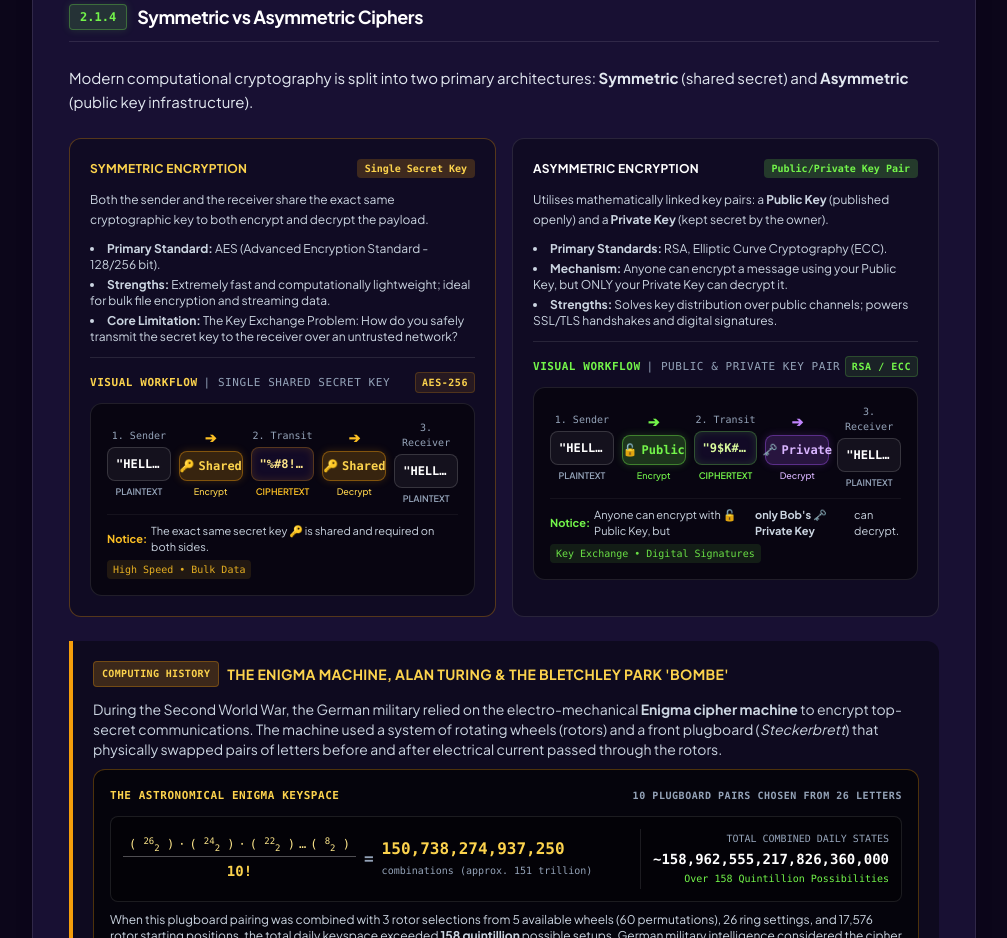
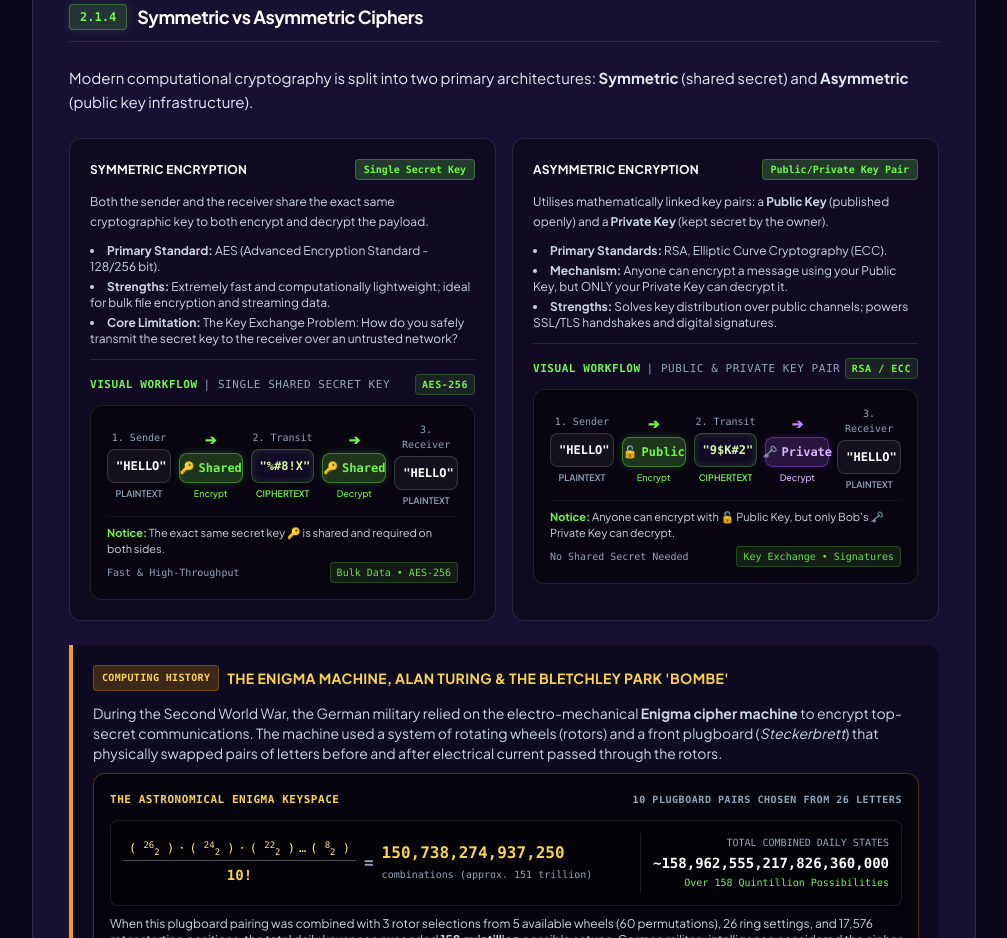
Before and after one commit to lucaspinna-git/wmnics82-labs, a plain HTML site: page lesson_02_explainer.html in a window 1280 px wide. Shown: the part 4055-4993 px from the top of the page, without its empty margins (256-1263 px from the left). Drawn offline with nearby package versions, Linux system fonts and the light colour scheme.

Commit message:
Harmonise symmetric encryption card color scheme to match asymmetric palette and fix chip text truncation

```diff
--- a/lesson_02_explainer.html
+++ b/lesson_02_explainer.html
@@ -491,10 +491,10 @@
                     </p>
 <!-- Comparison Grid -->
 <div class="grid grid-cols-1 sm:grid-cols-2 gap-4">
-<div class="bg-black/30 border border-amber-500/30 rounded-xl p-5 space-y-3">
+<div class="bg-black/30 border border-white/10 rounded-xl p-5 space-y-3">
 <div class="flex items-center justify-between">
-<div class="text-xs font-bold uppercase tracking-wide text-amber-300">Symmetric Encryption</div>
-<span class="text-[10px] bg-amber-500/20 text-amber-300 px-2 py-0.5 rounded font-mono font-bold">Single Secret Key</span>
+<div class="text-xs font-bold uppercase tracking-wide text-white">Symmetric Encryption</div>
+<span class="text-[10px] bg-netcom-lime/20 text-netcom-lime px-2 py-0.5 rounded font-mono font-bold border border-netcom-lime/30">Single Secret Key</span>
 </div>
 <p class="text-xs text-slate-300 leading-relaxed">
                                 Both the sender and the receiver share the exact same cryptographic key to both encrypt and decrypt the payload.
@@ -506,67 +506,68 @@
 </ul>
                         <!-- Symmetric Visual Workflow Diagram -->
                         <div class="mt-4 pt-3.5 border-t border-white/10 space-y-2.5">
-                            <div class="text-[11px] font-mono uppercase tracking-wider text-amber-300 font-bold flex items-center justify-between">
+                            <div class="text-[11px] font-mono uppercase tracking-wider text-netcom-lime font-bold flex items-center justify-between">
                                 <span class="flex items-center gap-1.5">
                                     <span>Visual Workflow</span>
                                     <span class="text-slate-400 font-normal">| Single Shared Secret Key</span>
                                 </span>
-                                <span class="text-[10px] px-1.5 py-0.5 rounded bg-amber-500/10 text-amber-300 border border-amber-500/20">AES-256</span>
+                                <span class="text-[10px] px-1.5 py-0.5 rounded bg-netcom-lime/10 text-netcom-lime border border-netcom-lime/20 font-mono font-bold">AES-256</span>
                             </div>
                             <div class="bg-black/50 border border-white/10 rounded-xl p-3 sm:p-4 space-y-2">
-                                <div class="grid grid-cols-5 gap-1.5 sm:gap-2 items-center text-center">
+                                <div class="grid grid-cols-5 gap-1 sm:gap-2 items-center text-center">
                                     <!-- 1. Sender (Plaintext) -->
                                     <div class="space-y-1">
                                         <div class="text-[10px] text-slate-400 font-mono">1. Sender</div>
-                                        <div class="p-2 rounded-lg bg-white/5 border border-white/15 text-white font-mono text-xs font-bold truncate">"HELLO"</div>
+                                        <div class="px-1 py-1.5 sm:px-2 sm:py-2 rounded-lg bg-white/5 border border-white/15 text-white font-mono text-[11px] sm:text-xs font-bold whitespace-nowrap">"HELLO"</div>
                                         <div class="text-[9px] text-slate-400 uppercase font-semibold">Plaintext</div>
                                     </div>
                                     <!-- 2. Encrypt with Shared Key -->
                                     <div class="space-y-1">
-                                        <div class="text-amber-400 text-xs sm:text-sm font-bold">➔</div>
-                                        <div class="p-1 sm:p-1.5 rounded-lg bg-amber-500/20 border border-amber-500/40 text-amber-300 text-[10px] sm:text-xs font-mono font-bold flex items-center justify-center gap-1 shadow-[0_0_8px_rgba(245,158,11,0.2)]">
+                                        <div class="text-netcom-lime text-xs sm:text-sm font-bold">➔</div>
+                                        <div class="px-1 py-1 sm:px-1.5 sm:py-1.5 rounded-lg bg-netcom-lime/20 border border-netcom-lime/40 text-netcom-lime text-[10px] sm:text-xs font-mono font-bold flex items-center justify-center gap-1 shadow-[0_0_8px_rgba(115,245,74,0.2)]">
                                             <span>🔑</span>
                                             <span class="hidden sm:inline">Shared</span>
                                         </div>
-                                        <div class="text-[9px] text-amber-300 font-medium">Encrypt</div>
+                                        <div class="text-[9px] text-netcom-lime font-medium">Encrypt</div>
                                     </div>
                                     <!-- 3. Ciphertext in Transit -->
                                     <div class="space-y-1">
                                         <div class="text-[10px] text-slate-400 font-mono">2. Transit</div>
-                                        <div class="p-2 rounded-lg bg-[#120a26] border border-amber-500/30 text-amber-200 font-mono text-xs font-bold truncate shadow-[inset_0_0_8px_rgba(245,158,11,0.15)]">"%#8!X"</div>
-                                        <div class="text-[9px] text-amber-400 uppercase font-semibold">Ciphertext</div>
+                                        <div class="px-1 py-1.5 sm:px-2 sm:py-2 rounded-lg bg-[#120a26] border border-netcom-lime/30 text-lime-200 font-mono text-[11px] sm:text-xs font-bold whitespace-nowrap shadow-[inset_0_0_8px_rgba(115,245,74,0.15)]">"%#8!X"</div>
+                                        <div class="text-[9px] text-netcom-lime uppercase font-semibold">Ciphertext</div>
                                     </div>
                                     <!-- 4. Decrypt with Same Shared Key -->
                                     <div class="space-y-1">
-                                        <div class="text-amber-400 text-xs sm:text-sm font-bold">➔</div>
-                                        <div class="p-1 sm:p-1.5 rounded-lg bg-amber-500/20 border border-amber-500/40 text-amber-300 text-[10px] sm:text-xs font-mono font-bold flex items-center justify-center gap-1 shadow-[0_0_8px_rgba(245,158,11,0.2)]">
+                                        <div class="text-netcom-lime text-xs sm:text-sm font-bold">➔</div>
+                                        <div class="px-1 py-1 sm:px-1.5 sm:py-1.5 rounded-lg bg-netcom-lime/20 border border-netcom-lime/40 text-netcom-lime text-[10px] sm:text-xs font-mono font-bold flex items-center justify-center gap-1 shadow-[0_0_8px_rgba(115,245,74,0.2)]">
                                             <span>🔑</span>
                                             <span class="hidden sm:inline">Shared</span>
                                         </div>
-                                        <div class="text-[9px] text-amber-300 font-medium">Decrypt</div>
+                                        <div class="text-[9px] text-netcom-lime font-medium">Decrypt</div>
                                     </div>
                                     <!-- 5. Receiver (Plaintext) -->
                                     <div class="space-y-1">
                                         <div class="text-[10px] text-slate-400 font-mono">3. Receiver</div>
-                                        <div class="p-2 rounded-lg bg-white/5 border border-white/15 text-white font-mono text-xs font-bold truncate">"HELLO"</div>
+                                        <div class="px-1 py-1.5 sm:px-2 sm:py-2 rounded-lg bg-white/5 border border-white/15 text-white font-mono text-[11px] sm:text-xs font-bold whitespace-nowrap">"HELLO"</div>
                                         <div class="text-[9px] text-slate-400 uppercase font-semibold">Plaintext</div>
                                     </div>
                                 </div>
-                                <div class="pt-2 border-t border-white/5 text-[11px] text-slate-300 flex flex-wrap items-center justify-between gap-1">
-                                    <span class="flex items-center gap-1">
-                                        <span class="text-amber-400 font-bold">Notice:</span> The exact same secret key 🔑 is shared and required on both sides.
-                                    </span>
-                                    <span class="text-[10px] font-mono text-amber-400/90 bg-amber-400/10 px-1.5 py-0.5 rounded">High Speed &bull; Bulk Data</span>
+                                <div class="pt-2 border-t border-white/5 text-[11px] text-slate-300 space-y-1">
+                                    <div>
+                                        <span class="text-netcom-lime font-bold">Notice:</span> The exact same secret key 🔑 is shared and required on both sides.
+                                    </div>
+                                    <div class="flex items-center justify-between text-[10px] font-mono text-slate-400">
+                                        <span>Fast &amp; High-Throughput</span>
+                                        <span class="text-netcom-lime/90 bg-netcom-lime/10 px-1.5 py-0.5 rounded border border-netcom-lime/20">Bulk Data &bull; AES-256</span>
+                                    </div>
                                 </div>
                             </div>
                         </div>
-
-
 </div>
 <div class="bg-black/30 border border-white/10 rounded-xl p-5 space-y-3">
 <div class="flex items-center justify-between">
 <div class="text-xs font-bold uppercase tracking-wide text-white">Asymmetric Encryption</div>
-<span class="text-[10px] bg-netcom-lime/20 text-netcom-lime px-2 py-0.5 rounded font-mono font-bold">Public/Private Key Pair</span>
+<span class="text-[10px] bg-netcom-lime/20 text-netcom-lime px-2 py-0.5 rounded font-mono font-bold border border-netcom-lime/30">Public/Private Key Pair</span>
 </div>
 <p class="text-xs text-slate-300 leading-relaxed">
                                 Utilises mathematically linked key pairs: a <strong>Public Key</strong> (published openly) and a <strong>Private Key</strong> (kept secret by the owner).
@@ -583,20 +584,20 @@
                                     <span>Visual Workflow</span>
                                     <span class="text-slate-400 font-normal">| Public &amp; Private Key Pair</span>
                                 </span>
-                                <span class="text-[10px] px-1.5 py-0.5 rounded bg-netcom-lime/10 text-netcom-lime border border-netcom-lime/20">RSA / ECC</span>
+                                <span class="text-[10px] px-1.5 py-0.5 rounded bg-netcom-lime/10 text-netcom-lime border border-netcom-lime/20 font-mono font-bold">RSA / ECC</span>
                             </div>
                             <div class="bg-black/50 border border-white/10 rounded-xl p-3 sm:p-4 space-y-2">
-                                <div class="grid grid-cols-5 gap-1.5 sm:gap-2 items-center text-center">
+                                <div class="grid grid-cols-5 gap-1 sm:gap-2 items-center text-center">
                                     <!-- 1. Sender (Plaintext) -->
                                     <div class="space-y-1">
                                         <div class="text-[10px] text-slate-400 font-mono">1. Sender</div>
-                                        <div class="p-2 rounded-lg bg-white/5 border border-white/15 text-white font-mono text-xs font-bold truncate">"HELLO"</div>
+                                        <div class="px-1 py-1.5 sm:px-2 sm:py-2 rounded-lg bg-white/5 border border-white/15 text-white font-mono text-[11px] sm:text-xs font-bold whitespace-nowrap">"HELLO"</div>
                                         <div class="text-[9px] text-slate-400 uppercase font-semibold">Plaintext</div>
                                     </div>
                                     <!-- 2. Encrypt with Bob's Public Key -->
                                     <div class="space-y-1">
                                         <div class="text-netcom-lime text-xs sm:text-sm font-bold">➔</div>
-                                        <div class="p-1 sm:p-1.5 rounded-lg bg-netcom-lime/20 border border-netcom-lime/40 text-netcom-lime text-[10px] sm:text-xs font-mono font-bold flex items-center justify-center gap-1 shadow-[0_0_8px_rgba(115,245,74,0.2)]">
+                                        <div class="px-1 py-1 sm:px-1.5 sm:py-1.5 rounded-lg bg-netcom-lime/20 border border-netcom-lime/40 text-netcom-lime text-[10px] sm:text-xs font-mono font-bold flex items-center justify-center gap-1 shadow-[0_0_8px_rgba(115,245,74,0.2)]">
                                             <span>🔓</span>
                                             <span class="hidden sm:inline">Public</span>
                                         </div>
@@ -605,13 +606,13 @@
                                     <!-- 3. Ciphertext in Transit -->
                                     <div class="space-y-1">
                                         <div class="text-[10px] text-slate-400 font-mono">2. Transit</div>
-                                        <div class="p-2 rounded-lg bg-[#120a26] border border-netcom-lime/30 text-lime-200 font-mono text-xs font-bold truncate shadow-[inset_0_0_8px_rgba(115,245,74,0.15)]">"9$K#2"</div>
+                                        <div class="px-1 py-1.5 sm:px-2 sm:py-2 rounded-lg bg-[#120a26] border border-netcom-lime/30 text-lime-200 font-mono text-[11px] sm:text-xs font-bold whitespace-nowrap shadow-[inset_0_0_8px_rgba(115,245,74,0.15)]">"9$K#2"</div>
                                         <div class="text-[9px] text-netcom-lime uppercase font-semibold">Ciphertext</div>
                                     </div>
                                     <!-- 4. Decrypt with Bob's Private Key -->
                                     <div class="space-y-1">
                                         <div class="text-purple-400 text-xs sm:text-sm font-bold">➔</div>
-                                        <div class="p-1 sm:p-1.5 rounded-lg bg-purple-500/20 border border-purple-500/40 text-purple-300 text-[10px] sm:text-xs font-mono font-bold flex items-center justify-center gap-1 shadow-[0_0_8px_rgba(168,85,247,0.2)]">
+                                        <div class="px-1 py-1 sm:px-1.5 sm:py-1.5 rounded-lg bg-purple-500/20 border border-purple-500/40 text-purple-300 text-[10px] sm:text-xs font-mono font-bold flex items-center justify-center gap-1 shadow-[0_0_8px_rgba(168,85,247,0.2)]">
                                             <span>🗝️</span>
                                             <span class="hidden sm:inline">Private</span>
                                         </div>
@@ -620,23 +621,25 @@
                                     <!-- 5. Receiver (Plaintext) -->
                                     <div class="space-y-1">
                                         <div class="text-[10px] text-slate-400 font-mono">3. Receiver</div>
-                                        <div class="p-2 rounded-lg bg-white/5 border border-white/15 text-white font-mono text-xs font-bold truncate">"HELLO"</div>
+                                        <div class="px-1 py-1.5 sm:px-2 sm:py-2 rounded-lg bg-white/5 border border-white/15 text-white font-mono text-[11px] sm:text-xs font-bold whitespace-nowrap">"HELLO"</div>
                                         <div class="text-[9px] text-slate-400 uppercase font-semibold">Plaintext</div>
                                     </div>
                                 </div>
-                                <div class="pt-2 border-t border-white/5 text-[11px] text-slate-300 flex flex-wrap items-center justify-between gap-1">
-                                    <span class="flex items-center gap-1">
-                                        <span class="text-netcom-lime font-bold">Notice:</span> Anyone can encrypt with 🔓 Public Key, but <strong>only Bob's 🗝️ Private Key</strong> can decrypt.
-                                    </span>
-                                    <span class="text-[10px] font-mono text-netcom-lime/90 bg-netcom-lime/10 px-1.5 py-0.5 rounded">Key Exchange &bull; Digital Signatures</span>
+                                <div class="pt-2 border-t border-white/5 text-[11px] text-slate-300 space-y-1">
+                                    <div>
+                                        <span class="text-netcom-lime font-bold">Notice:</span> Anyone can encrypt with 🔓 Public Key, but only Bob's 🗝️ Private Key can decrypt.
+                                    </div>
+                                    <div class="flex items-center justify-between text-[10px] font-mono text-slate-400">
+                                        <span>No Shared Secret Needed</span>
+                                        <span class="text-netcom-lime/90 bg-netcom-lime/10 px-1.5 py-0.5 rounded border border-netcom-lime/20">Key Exchange &bull; Signatures</span>
+                                    </div>
                                 </div>
                             </div>
                         </div>
-
-                        </div>
-                    </div>
-
-                <!-- Computing History: The Enigma Machine, Alan Turing & The Bletchley Park Bombe -->
+</div>
+</div>
+
+<!-- Computing History: The Enigma Machine, Alan Turing & The Bletchley Park Bombe -->
                 <div class="bg-black/40 border-l-4 border-amber-500 p-4 sm:p-5 rounded-r-xl space-y-3">
                     <div class="font-bold text-amber-300 text-xs sm:text-sm uppercase tracking-wide flex items-center gap-2">
                         <span class="px-2 py-0.5 rounded bg-amber-500/20 text-amber-300 font-mono text-[10px] font-extrabold border border-amber-500/30">Computing History</span>
```
